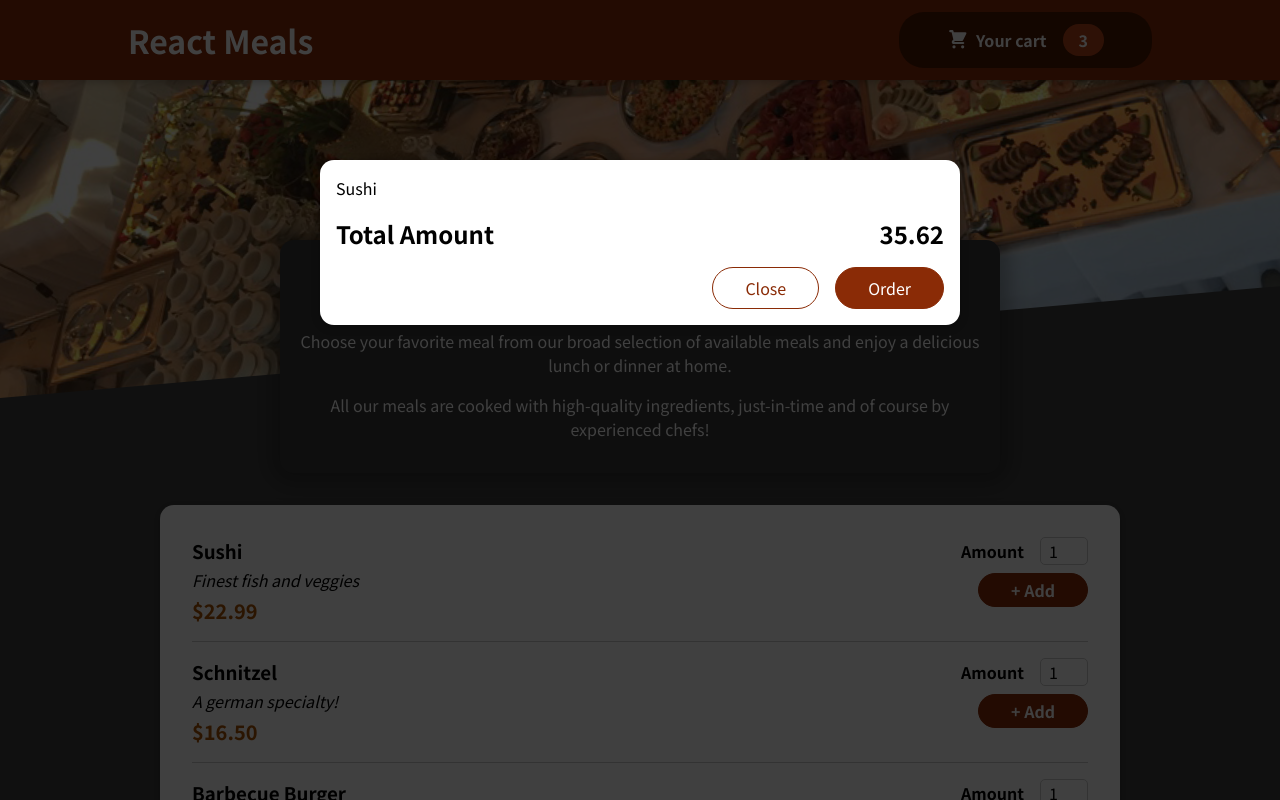
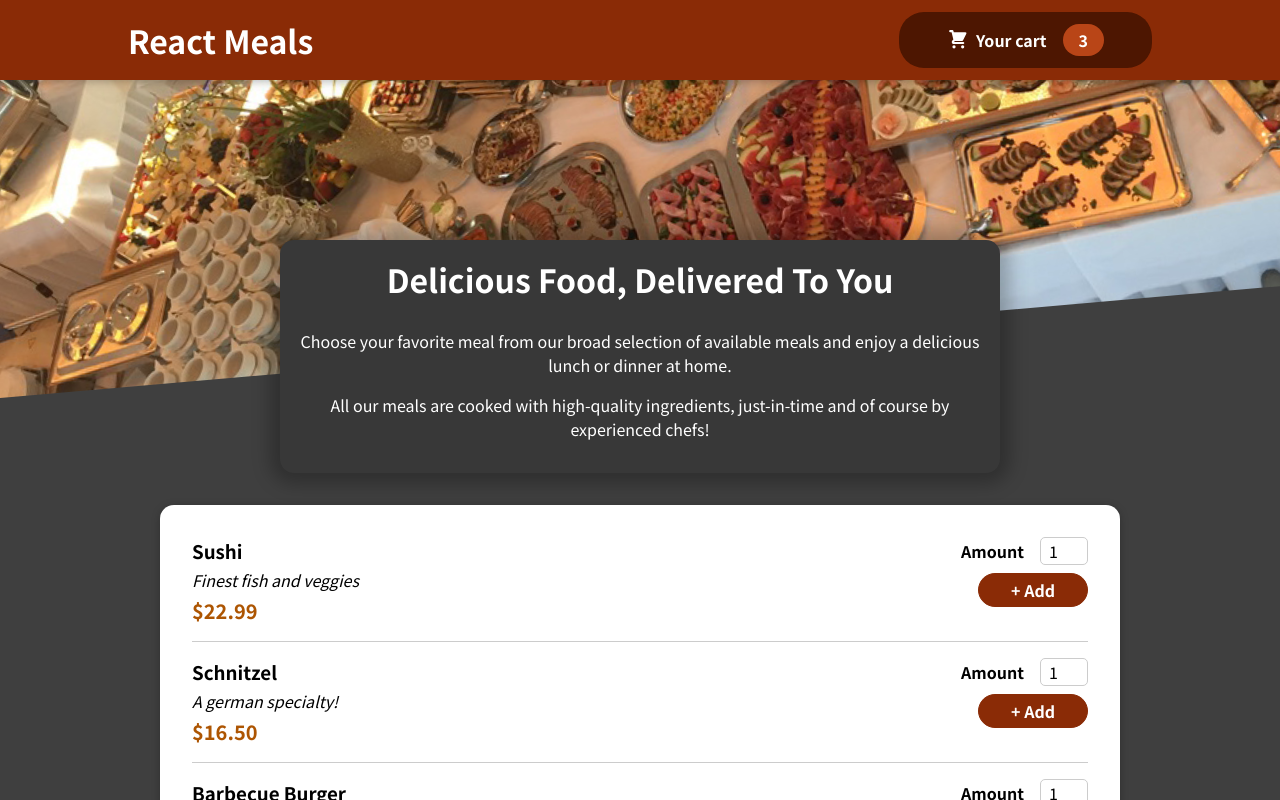
Before and after one commit to KickerJoe/Food-order-app, a React (Create React App) app: page / in a window 1280 px wide. Shown: the top 800 px of the page. Built offline with nearby package versions, Linux system fonts and the light colour scheme.

Commit message:
Added close onClick to modal background and button

```diff
--- a/src/App.js
+++ b/src/App.js
@@ -1,12 +1,24 @@
-import { React, Fragment } from 'react';
+import { React, Fragment, useState } from 'react';
 import Header from "./components/Layout/Header";
 import Meals from './components/Meals/Meals';
 import Cart from './components/Cart/Cart';
+
+
 function App() {
+  const [cartIsShown, setCartIsShown] = useState(false);
+
+  const showCartHandler = () => {
+    setCartIsShown(true);
+  };
+
+  const hideCartHandler = () => {
+    setCartIsShown(false);
+  };
+
   return (
     <Fragment>
-      <Cart />
-      <Header />
+      {cartIsShown && <Cart onClose ={hideCartHandler}/>}
+      <Header onShowCart={showCartHandler} />
       <main>
         <Meals />
       </main>
--- a/src/components/Cart/Cart.js
+++ b/src/components/Cart/Cart.js
@@ -7,14 +7,14 @@
     ].map((item)=> <li>{item.name}</li>)}</ul>;
 
     return(
-        <Modal>
+        <Modal onClose ={props.onClose}>
             {cartItems}
             <div className={classes.total}>
                 <span>Total Amount</span>
                 <span>35.62</span>
             </div>
             <div className={classes.actions}>
-                <button className={classes['button--alt']}>Close</button>
+                <button className={classes['button--alt']} onClick= {props.onClose}>Close</button>
                 <button className={classes.button}>Order</button>
             </div>
         </Modal>
--- a/src/components/Layout/Header.js
+++ b/src/components/Layout/Header.js
@@ -8,7 +8,7 @@
         <Fragment>
             <header className={classes.header}>
                 <h1>React Meals</h1>
-                <HeaderCartButton />
+                <HeaderCartButton onClick={props.onShowCart}/>
             </header>
             <div className={classes['main-image']}>
                 <img src={mealsImg} atl='table full of food'/>
--- a/src/components/Layout/HeaderCartButton.js
+++ b/src/components/Layout/HeaderCartButton.js
@@ -2,7 +2,7 @@
 import classes from "./HeaderCartButton.module.css";
 const HeaderCartButton = (props) => {
     return(
-        <button className={classes.button}>
+        <button className={classes.button} onClick ={props.onClick}>
             <span className={classes.icon}>
                <CartIcon />
             </span>
--- a/src/components/UI/Modal.js
+++ b/src/components/UI/Modal.js
@@ -2,7 +2,7 @@
 import  ReactDOM  from 'react-dom';
 
 const Backdrop = (props) => {
-    return <div className={classes.backdrop}></div>
+    return <div className={classes.backdrop} onClick={props.onClose}></div>
 };
 
 const ModalOverlay = (props) => {
@@ -15,7 +15,7 @@
 const Modal = (props) => {
     return(
         <>
-            {ReactDOM.createPortal(<Backdrop />, portalElement)}
+            {ReactDOM.createPortal(<Backdrop onClose ={props.onClose} />, portalElement)}
             {ReactDOM.createPortal(<ModalOverlay>{props.children}</ModalOverlay>, portalElement)}
         </>
     );
```
Also changed, not shown: 1 other file (tests, documents, lock files or other folders).
